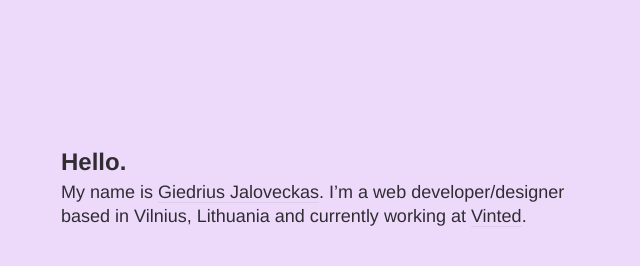
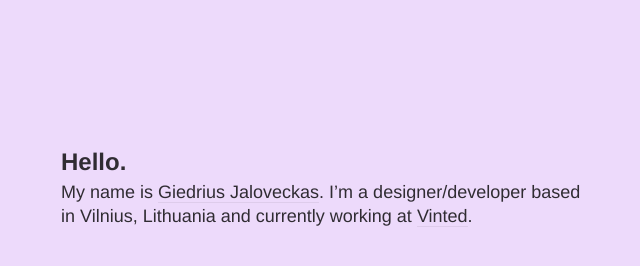
Before and after one commit to podo/podo.github.io, a plain HTML site: page index.html in a window 1280 px wide. Shown: the whole page, without its empty margins (179-819 px from the left). Drawn offline with nearby package versions, Linux system fonts and the light colour scheme; a web font is replaced by a local one.

Commit message:
Update index.html

```diff
--- a/index.html
+++ b/index.html
@@ -10,7 +10,7 @@
   <body>
     <article>
       <h1>Hello.</h1>
-      <p>My name is <a href="mailto:g.jaloveckas@gmail.com">Giedrius Jaloveckas</a>. I’m a web developer/designer based in Vilnius, Lithuania and currently working at <a href="http://www.vinted.com" target="_blank">Vinted</a>.</p>
+      <p>My name is <a href="mailto:g.jaloveckas@gmail.com">Giedrius Jaloveckas</a>. I’m a designer/developer based in Vilnius, Lithuania and currently working at <a href="http://www.vinted.com" target="_blank">Vinted</a>.</p>
     </article>
     <script>
       (function(i,s,o,g,r,a,m){i['GoogleAnalyticsObject']=r;i[r]=i[r]||function(){
```
